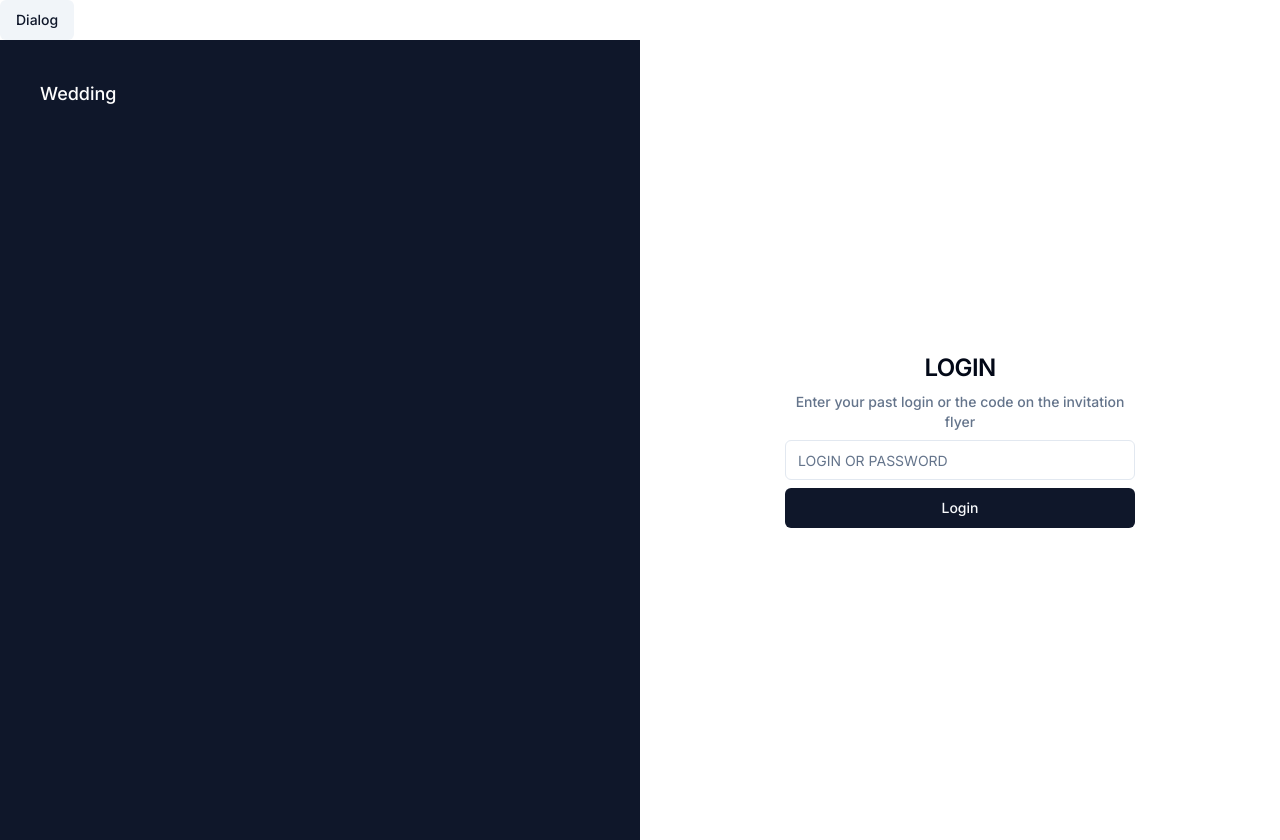
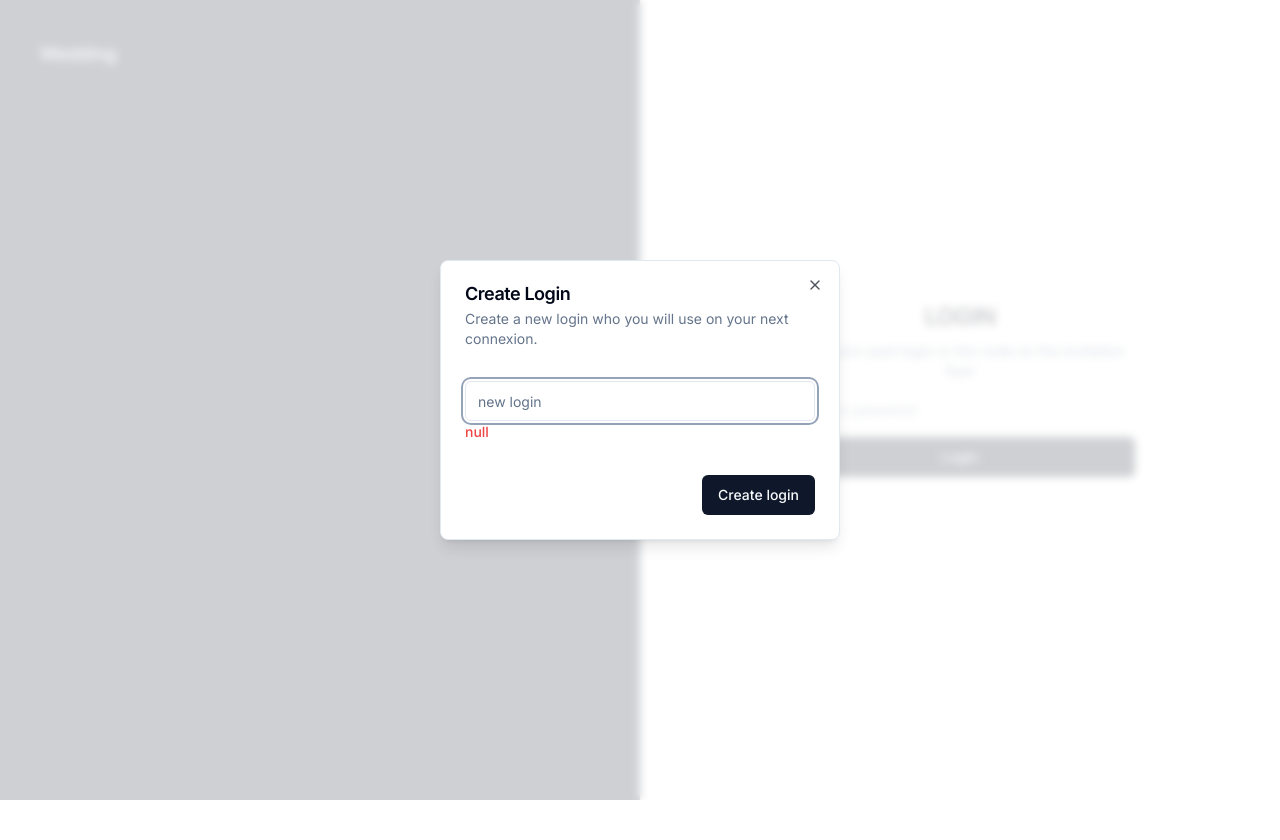
Before and after one commit to marindg/wedding-client, a Next.js app: page / in a window 1280 px wide. After the commit the page ends 800 px from the top, so only its background shows below. Built offline with nearby package versions, Linux system fonts and the light colour scheme.

Commit message:
create modal on create login

```diff
--- a/src/app/page.tsx
+++ b/src/app/page.tsx
@@ -5,19 +5,19 @@ import { Button } from "@/components/ui/button";
 import { Input } from "@/components/ui/input";
 import { Label } from "@/components/ui/label";
 import { Icons } from "@/components/icons";
-import { NewLoginDialog } from "@/components/new-login";
+import { Modal } from "@/components/modal";
 
 import { postLogin, getLogin } from "@/lib/auth";
 
 export default function Home() {
   const [isLoading, setIsLoading] = React.useState<boolean>(false);
-  const [errorMessage, setErrorMessage] = React.useState<string | null>(null);
-  const [newLoginDialogOpen, setNewLoginDialogOpen] = React.useState<boolean>(false);
+  const [errorMessage, setErrorMessage] = React.useState<string | null>("null");
+  const [newLoginDialogOpen, setNewLoginDialogOpen] = React.useState<boolean>(true);
+  // const [token, setToken] = React.useState<string | null>("aaaa");
 
   async function onSubmit(event: React.SyntheticEvent) {
     setErrorMessage(null);
     setIsLoading(true);
-
     event.preventDefault();
 
     //modifier le postLogin en GetLogin (prendre sur fixe)
@@ -28,6 +28,7 @@ export default function Home() {
       setErrorMessage(res.response);
     }
     if (res.status === "success") {
+      // setToken(res.response.token);
       setNewLoginDialogOpen(true);
     }
 
@@ -36,7 +37,7 @@ export default function Home() {
 
   return (
     <>
-      <NewLoginDialog />
+      {newLoginDialogOpen && <Modal isOpen={newLoginDialogOpen} onOpenChange={setNewLoginDialogOpen} />}
       <div className="container relative h-screen flex-col items-center justify-center grid lg:max-w-none lg:grid-cols-2 lg:px-0">
         <div className="relative hidden h-full flex-col bg-muted p-10 text-white dark:border-r lg:flex">
           <div className="absolute inset-0 bg-primary" />
@@ -52,12 +53,19 @@ export default function Home() {
                   Enter your past login or the code on the invitation flyer
                 </Label>
               </div>
-              <Input type="text" name="login" id="login" placeholder="login or password" disabled={isLoading} className="uppercase" />
+              <Input
+                type="text"
+                name="login"
+                id="login"
+                placeholder="login or password"
+                disabled={isLoading}
+                className="uppercase placeholder:lowercase"
+              />
               <Button type="submit" disabled={isLoading}>
                 {isLoading && <Icons.spinner className="mr-2 h-4 w-4 animate-spin" />}
                 Login
               </Button>
-              {errorMessage && <Label className="text-red-600">{errorMessage}</Label>}
+              {errorMessage && <Label className="text-destructive font-medium">{errorMessage}</Label>}
             </form>
           </div>
         </div>
--- /dev/null
+++ b/src/components/modal.tsx
@@ -0,0 +1,39 @@
+import React from "react";
+import { Button } from "@/components/ui/button";
+import { Dialog, DialogContent, DialogDescription, DialogFooter, DialogHeader, DialogTitle, DialogTrigger } from "@/components/ui/dialog";
+import { Input } from "@/components/ui/input";
+import { Label } from "@/components/ui/label";
+import { Icons } from "@/components/icons";
+
+type modalProps = {
+  isOpen: boolean;
+  onOpenChange: () => void;
+};
+
+export function Modal({ isOpen, onOpenChange }: modalProps) {
+  const [isLoading, setIsLoading] = React.useState<boolean>(false);
+  const [errorMessage, setErrorMessage] = React.useState<string | null>("null");
+
+  return (
+    <Dialog open={isOpen} onOpenChange={onOpenChange}>
+      <DialogContent className="max-w-[19em] sm:max-w-[25em]">
+        <DialogHeader>
+          <DialogTitle>Create Login</DialogTitle>
+          <DialogDescription>Create a new login who you will use on your next connexion.</DialogDescription>
+        </DialogHeader>
+        <div className="grid gap-4 py-4">
+          <div className="grid grid-cols-1 items-center">
+            <Input id="login" className="col-span-3 uppercase placeholder:lowercase" placeholder="new login" />
+            {errorMessage && <Label className="text-destructive font-medium py-1">{errorMessage}</Label>}
+          </div>
+        </div>
+        <DialogFooter>
+          <Button type="submit" disabled={isLoading}>
+            {isLoading && <Icons.spinner className="mr-2 h-4 w-4 animate-spin" />}
+            Create login
+          </Button>
+        </DialogFooter>
+      </DialogContent>
+    </Dialog>
+  );
+}
--- a/src/components/new-login.tsx
+++ /dev/null
@@ -1,23 +0,0 @@
-import { Button } from "@/components/ui/button";
-import { Dialog, DialogContent, DialogDescription, DialogFooter, DialogHeader, DialogTitle, DialogTrigger } from "@/components/ui/dialog";
-import { Input } from "@/components/ui/input";
-import { Label } from "@/components/ui/label";
-
-export function NewLoginDialog() {
-  return (
-    <Dialog>
-      <DialogTrigger asChild>
-        <Button variant="secondary">Dialog</Button>
-      </DialogTrigger>
-
-      <DialogContent className="sm:max-w-[625px]">
-        <DialogHeader>
-          <DialogTitle>View code</DialogTitle>
-          <DialogDescription>
-            You can use the following code to start integrating your current prompt and settings into your application.
-          </DialogDescription>
-        </DialogHeader>
-      </DialogContent>
-    </Dialog>
-  );
-}
```
